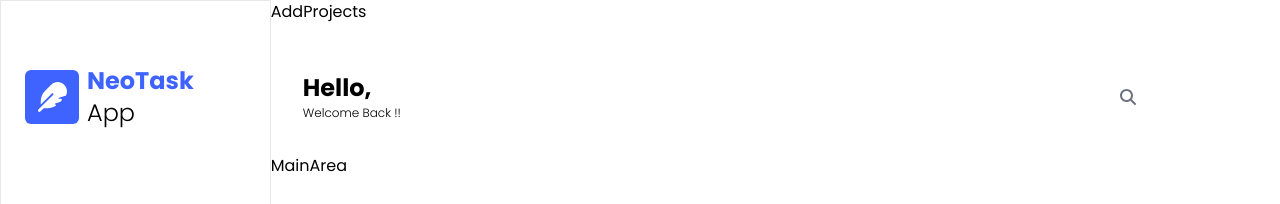
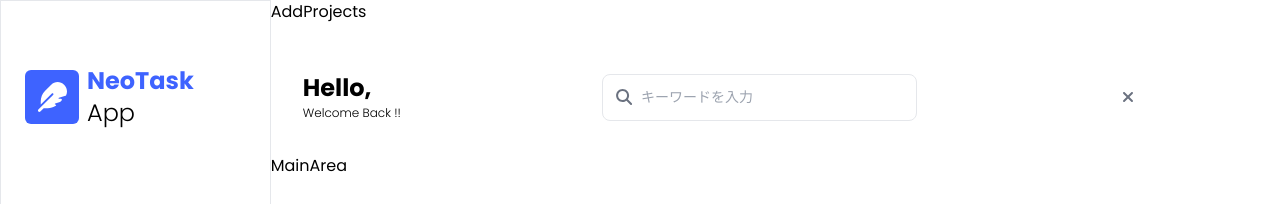
Before and after one commit to Kroro1208/neo-task-app, a Next.js app: page /dashboard in a window 1280 px wide. Both pictures are taken after a click on the icon 1128 px from the left and 97 px from the top of the page. Shown: the top 204 px of the page. Built offline with nearby package versions, Linux system fonts and the light colour scheme; no server answers.

Commit message:
検索バー配置してスタイル変更した

```diff
--- a/src/app/ContextAPI.tsx
+++ b/src/app/ContextAPI.tsx
@@ -73,7 +73,6 @@ function GlobalContextProvider({children}: {children: ReactNode}) {
     const [menuItems, setMenuItems] = useState<MenuItem[]>([]);
     const [allProjects, setAllProjects] = useState<Project[]>([]);
     const [allCategories, setAllCategories] = useState<ProjectCategory[]>([]);
-    const {isLoaded, isSignedIn, user} = useUser();
 
 
     return (
--- a/src/app/components/dashboard/TopBar/SearchBar.tsx
+++ b/src/app/components/dashboard/TopBar/SearchBar.tsx
@@ -42,15 +42,16 @@ const SearchBar = () => {
 
   return (
     <div className='w-1/3'>
-      <div className='dlex gap-2 items-center border p-3 rounded-lg'>
+      <div className='flex gap-2 items-center border p-3 rounded-lg'>
         <FontAwesomeIcon
         icon={faSearch}
-        className={`${isDark ? "text-white" : "bg-gray-500"}`}
+        className={`${isDark ? "text-white" : "text-gray-500"}`}
         height={20}
         width={20}
         />
         <input
-        className={`outline-none text-[14px] font-light w-full ${isDark ? "bg-black" : "bg-white"}`}
+        className={`outline-none text-[14px] font-light w-full
+          ${isDark ? "bg-blackColor" : "bg-white"}`}
         placeholder='キーワードを入力'
         ref={inputRef}
         value={searchKeyword}
--- a/src/app/components/dashboard/TopBar/TopBar.tsx
+++ b/src/app/components/dashboard/TopBar/TopBar.tsx
@@ -10,14 +10,13 @@ const TopBar = () => {
   const [openSearchBar, setOpenSearchBar ] = useState(false);
   const {openSideBar, setOpenSideBar} = sideBar;
   const {isMobileView} = mobileView;
-  const {isLoaded, isSignedIn, user} = useUser();
 
   const handleClickedIcon = (event: React.MouseEvent<SVGElement, MouseEvent>) => {
     event.stopPropagation();
     setOpenSideBar(true);
   }
   return (
-    <div className={`p-8 pt-12 flex items-center justify-between ${isDark ? "bg-black" : "bg-white"}`}
+    <div className={`p-8 pt-12 flex items-center justify-between ${isDark ? "bg-blackColor" : "bg-white"}`}
     >
       <div className='flex gap-7 items-center'>
         <div className={`${isMobileView ? "flex" : "hidden"} cursor-pointer`}>
@@ -31,9 +30,6 @@ const TopBar = () => {
         <div className='flex flex-col'>
           <span className='font-bold text-2xl'>
             Hello, {" "}
-            <span className='font-light'>
-              {user?.lastName} {user?.firstName}
-            </span>
           </span>
           <span className='text-[12px] font-light'>Welcome Back !!</span>
         </div>
@@ -45,8 +41,8 @@ const TopBar = () => {
         height={20}
         width={20}
         className={`cursor-pointer ${isDark ? "text-white" : "text-gray-500"}`}
+        onClick={()=>setOpenSearchBar((openSearchBar)=>!openSearchBar)}
         />
-        {/* <div className='w-20'><UserButton /></div> */}
       </div>
     </div>
   )
--- a/src/app/layout.tsx
+++ b/src/app/layout.tsx
@@ -21,7 +21,6 @@ export default function RootLayout({
   children: React.ReactNode;
 }>) {
   return (
-    <ClerkProvider>
       <html lang="en">
         <body className={poppints.variable}>
           <GlobalContextProvider>
@@ -29,6 +28,5 @@ export default function RootLayout({
           </GlobalContextProvider>
         </body>
       </html>
-    </ClerkProvider>
   );
 }
--- a/tailwind.config.ts
+++ b/tailwind.config.ts
@@ -14,7 +14,9 @@ const config: Config = {
           "conic-gradient(from 180deg at 50% 50%, var(--tw-gradient-stops))",
       },
       colors: {
-        mainColor: "rgb(62,99,255)" // "rgb(237, 204, 74)"
+        mainColor: "rgb(62,99,255)", // "rgb(237, 204, 74)"
+        blackColor: "rgb(29, 38, 70) ",
+        blackColorDark: "rgb(22, 29, 58 ) ",
       }
     },
   },
```
Also changed, not shown: colors.tsx (added, +10 -0 lines).
